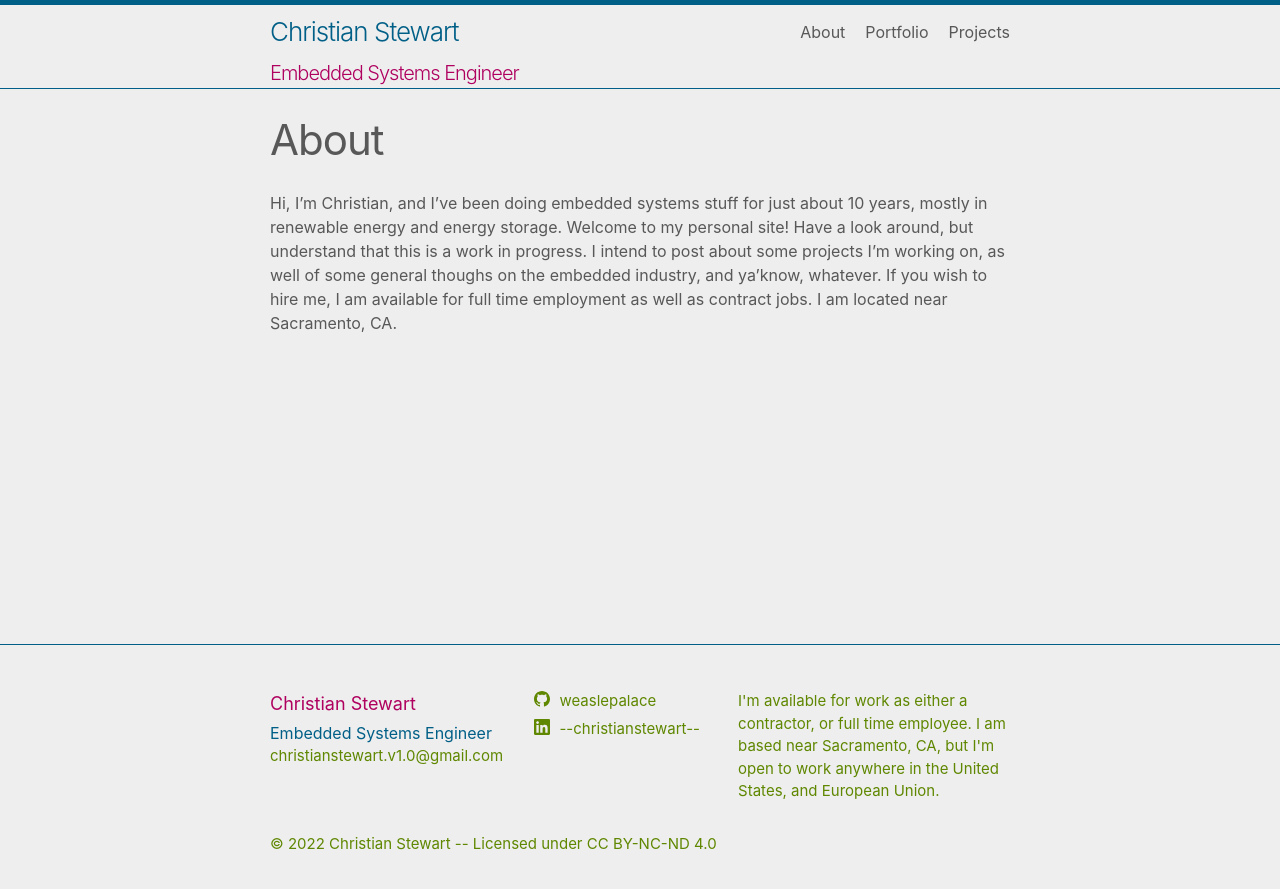
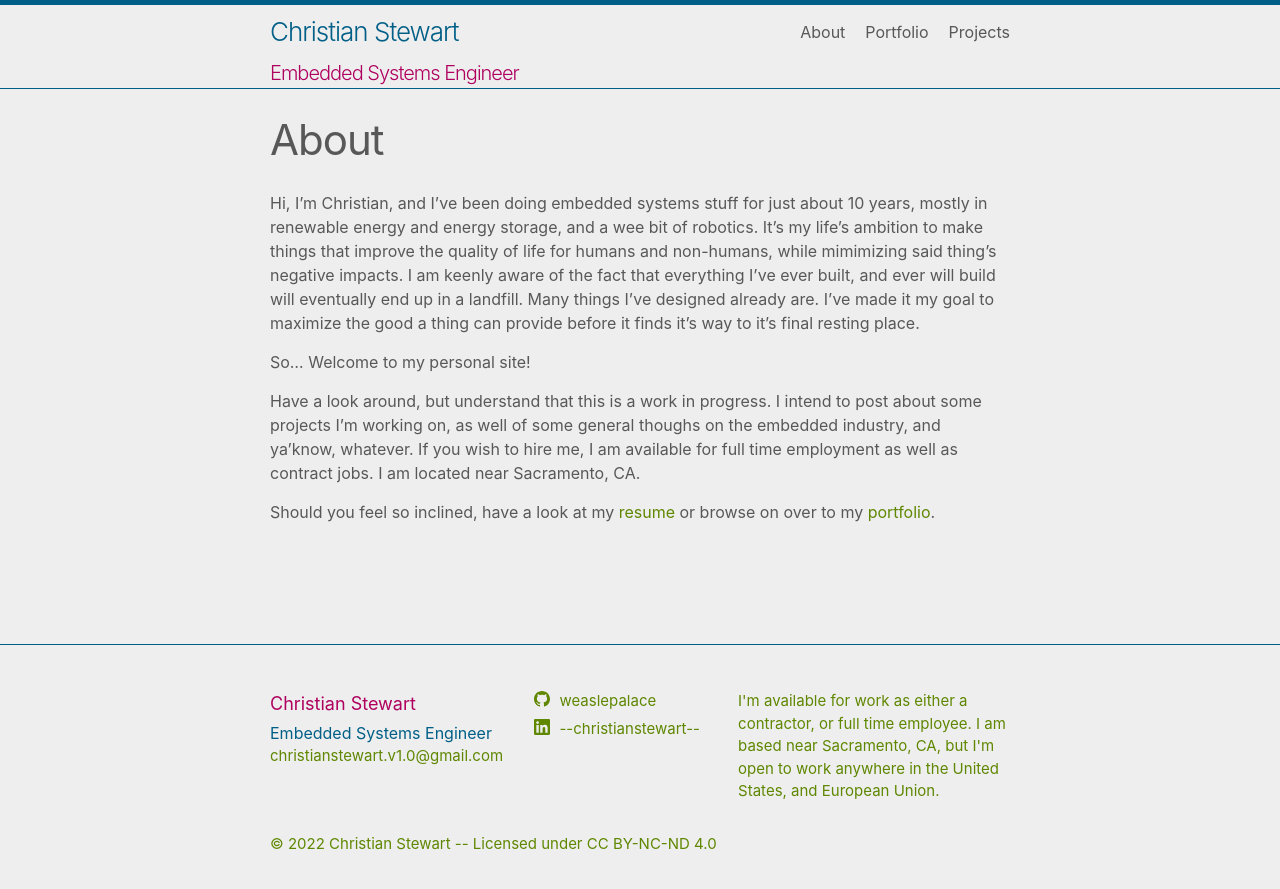
Before and after one commit to weaslepalace/christianstewart.github.io, a Jekyll site: the page built from about.markdown, in a window 1280 px wide. Shown: the top 889 px of the page. Built offline with Jekyll 4.4.1, drawn with Linux system fonts in a browser that asks for light colours.

Commit message:
Added to about section. Added links to resume and portfolio.

```diff
--- a/about.markdown
+++ b/about.markdown
@@ -4,4 +4,12 @@ title: About
 permalink: /about/
 ---
 
- Hi, I'm Christian, and I've been doing embedded systems stuff for just about 10 years, mostly in renewable energy and energy storage. Welcome to my personal site! Have a look around, but understand that this is a work in progress. I intend to post about some projects I'm working on, as well of some general thoughs on the embedded industry, and ya'know, whatever. If you wish to hire me, I am available for full time employment as well as contract jobs. I am located near Sacramento, CA.
+ Hi, I'm Christian, and I've been doing embedded systems stuff for just about 10 years, mostly in renewable energy and energy storage, and a wee bit of robotics.
+It's my life's ambition to make things that improve the quality of life for humans and non-humans, while mimimizing said thing's negative impacts.
+I am keenly aware of the fact that everything I've ever built, and ever will build will eventually end up in a landfill. Many things I've designed already are. I've made it my goal to maximize the good a thing can provide before it finds it's way to it's final resting place.
+
+So... Welcome to my personal site!
+
+Have a look around, but understand that this is a work in progress. I intend to post about some projects I'm working on, as well of some general thoughs on the embedded industry, and ya'know, whatever. If you wish to hire me, I am available for full time employment as well as contract jobs. I am located near Sacramento, CA.
+
+Should you feel so inclined, have a look at my [resume](/resume/Resume-Christian-Stewart-rev1.pdf) or browse on over to my [portfolio](/portfolio/index.html).
```
Also changed, not shown: 1 other file.
